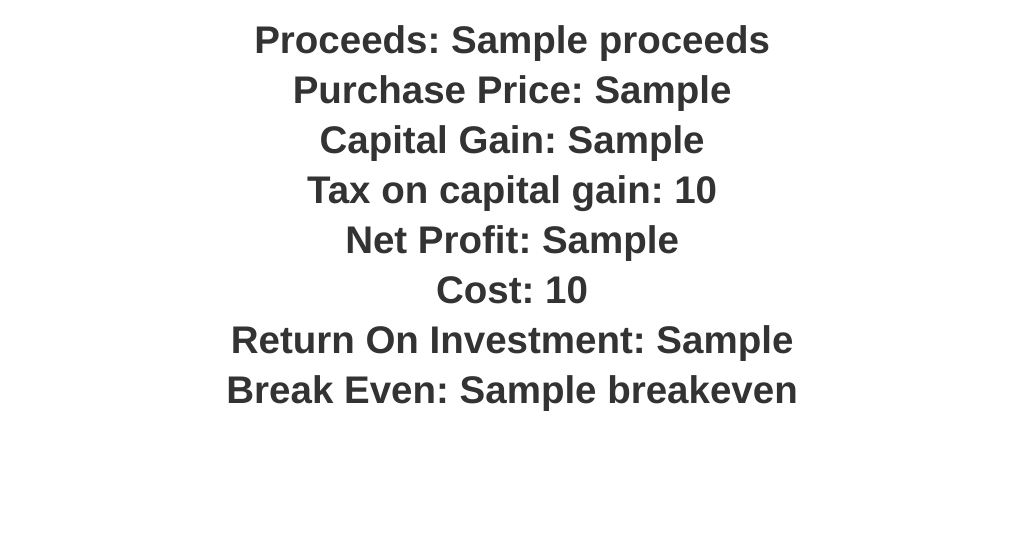
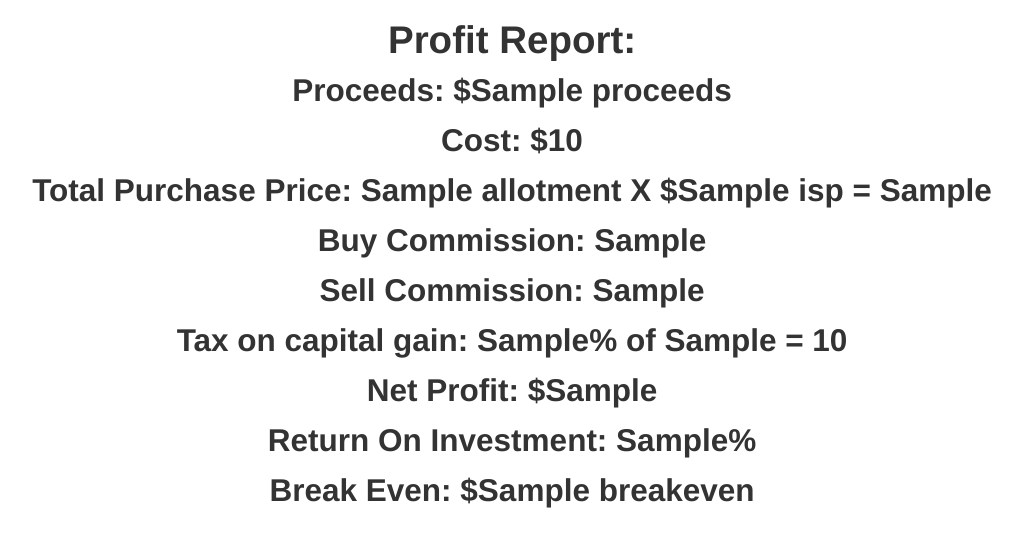
Before and after one commit to ShreyamsJain/StockProfit, a Flask app: template app/templates/result.html in a window 1280 px wide. Shown: the part 40-587 px from the top of the page, without its empty margins (128-1150 px from the left). Run offline with Flask 2, Linux system fonts and the light colour scheme; the template is opened without the code that fills it: values that come from a table or form of the project are taken from there, most other values are stand-ins (such as "Sample title", 1, 10 or a date in 2020).

Commit message:
Align fields

```diff
--- a/app/templates/result.html
+++ b/app/templates/result.html
@@ -26,14 +26,16 @@
 </head>
 <body>
    <div style="text-align: center">
-      <h1>Proceeds: {{ proceeds }}</h1>
-      <h1>Purchase Price: {{ pp }}</h1>
-      <h1>Capital Gain: {{ CapitalGain }}</h1>
-      <h1>Tax on capital gain: {{ TaxOnCapitalGain }}</h1>
-      <h1>Net Profit: {{ NetProfit }}</h1>
-      <h1>Cost: {{ cost }}</h1>
-      <h1>Return On Investment: {{ ReturnOnInvestment }}</h1>
-      <h1>Break Even: {{ breakeven }}</h1>
+      <h1>Profit Report: </h1>
+      <h2>Proceeds: ${{ proceeds }}</h2>
+      <h2>Cost: ${{ cost }}</h2>
+      <h2>Total Purchase Price: {{ allotment }} X ${{ isp }} = {{ pp }}</h2>
+      <h2>Buy Commission: {{ bc }}</h2>
+      <h2>Sell Commission: {{ sc }}</h2>
+      <h2>Tax on capital gain: {{ cg }}% of {{ CapitalGain}} = {{ TaxOnCapitalGain }}</h2>
+      <h2>Net Profit: ${{ NetProfit }}</h2>
+      <h2>Return On Investment: {{ ReturnOnInvestment }}%</h2>
+      <h2>Break Even: ${{ breakeven }}</h2>
    </div>
 </body>
 </html>
--- a/app/views.py
+++ b/app/views.py
@@ -66,7 +66,7 @@ def result():
         cost = round(purchase_price + (bc) + (sc) + TaxOnCapitalGain,2)
         ReturnOnInvestment = round((NetProfit*100.0)/cost,2)
         breakeven = round((purchase_price + (bc) + (sc))/(allotment),2)
-      	return render_template('result.html',symbol=symbol, title='Result', result=result, proceeds=proceeds, pp = purchase_price, CapitalGain=CapitalGain, TaxOnCapitalGain=TaxOnCapitalGain, NetProfit=NetProfit, cost=cost, ReturnOnInvestment=ReturnOnInvestment, breakeven=breakeven)
+      	return render_template('result.html',symbol=symbol, title='Result', result=result, allotment=allotment, isp=isp, bc=bc, sc=sc, proceeds=proceeds, cg=cg, pp = purchase_price, CapitalGain=CapitalGain, TaxOnCapitalGain=TaxOnCapitalGain, NetProfit=NetProfit, cost=cost, ReturnOnInvestment=ReturnOnInvestment, breakeven=breakeven)
 
 if __name__ == '__main__':
    app.run(debug = True)
```
